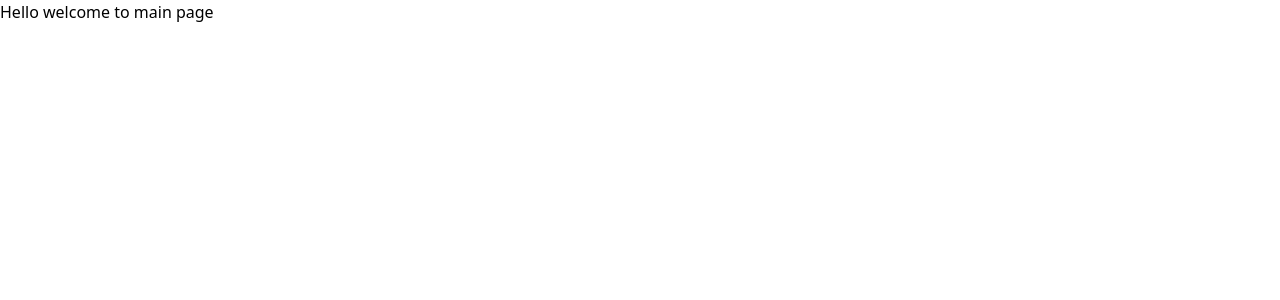
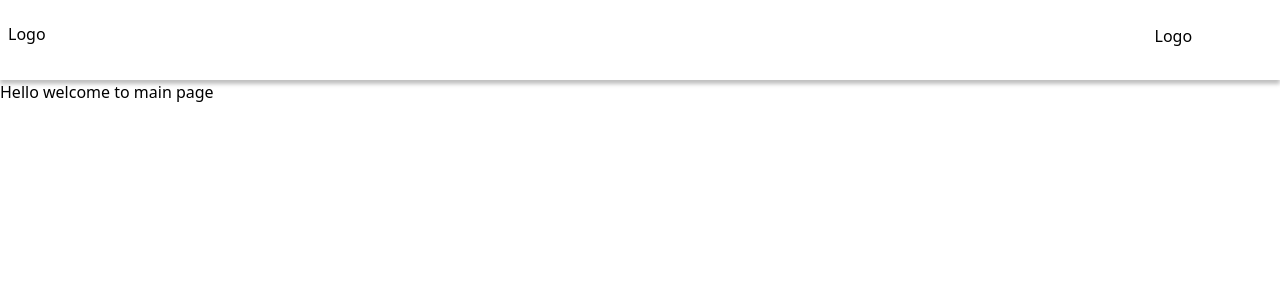
Before and after one commit to Agry88/github_issue_practice, a Next.js app: page /mainpage in a window 1280 px wide. Shown: the top 300 px of the page. Built offline with nearby package versions, Linux system fonts and the light colour scheme; no server answers; sample sign-in values are in the browser's storage.

Commit message:
Feat: add navbar. need to replace span Logo to svg.

```diff
--- /dev/null
+++ b/src/components/Navbar.tsx
@@ -0,0 +1,19 @@
+import theme from '@/themes';
+import React from 'react';
+
+export default function Navbar() {
+  const { colors } = theme;
+
+  return (
+    <nav className={`bg-[${colors.primary}] flex flex-row justify-between items-center px-2 py-5 w-full h-20 shadow-[0_4px_4px_0px_rgba(0,0,0,0.25)]`}>
+      <div className="flex flex-row">
+        <span>Logo</span>
+        <span className="font-sans text-3xl font-normal text-white">Github-Issues-practice</span>
+      </div>
+      <div className="flex flex-row">
+        <span>Logo</span>
+        <span className="font-sans text-2xl font-normal text-white">Logout</span>
+      </div>
+    </nav>
+  );
+}
--- a/src/pages/mainpage.tsx
+++ b/src/pages/mainpage.tsx
@@ -2,13 +2,11 @@ import React, { useContext } from 'react';
 import Head from 'next/head';
 import useIssue from '@/hooks/useIssue';
 import { UserContext } from '@/provider/userProvider';
+import Navbar from '@/components/Navbar';
 
 export default function Mainpage() {
   const { issueList } = useIssue();
   const userData = useContext(UserContext);
-  console.log(issueList);
-  console.log('provider');
-  console.log(userData);
 
   return (
     <>
@@ -18,6 +16,7 @@ export default function Mainpage() {
         <meta name="viewport" content="width=device-width, initial-scale=1" />
         <link rel="icon" href="/favicon.ico" />
       </Head>
+      <Navbar />
       <main>
         Hello welcome to main page
       </main>
--- /dev/null
+++ b/src/themes/index.ts
@@ -0,0 +1,7 @@
+const theme = {
+  colors: {
+    primary: '#6385FB',
+  },
+};
+
+export default theme;
```
